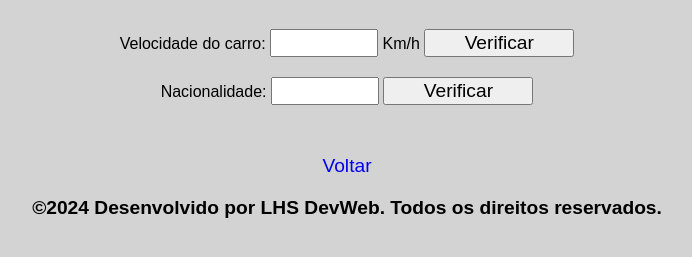
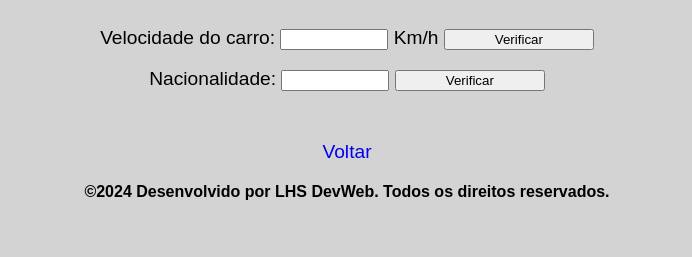
Before and after one commit to lhsdevweb/curso_js-es_site-tecscripts, a plain HTML site: page menu/SistemadeMultas/sistemademultas.html in a window 1280 px wide. Shown: the part 61-318 px from the top of the page, without its empty margins (293-985 px from the left). Drawn offline with Linux system fonts and the light colour scheme.

Commit message:
pasta atualizada com upload de todos os arquivos

```diff
--- a/menu/SistemadeMultas/style.css
+++ b/menu/SistemadeMultas/style.css
@@ -2,7 +2,7 @@
 
 body {font-family: Arial, Helvetica, sans-serif; background: lightgray; text-align: center;}
 
-input, div {font-size: 1.2em;}
+main {font-size: 1.2em;}
 #speed, #country {width: 100px; text-align: center; margin: 10px 0;}
 .verify {width: 150px; text-align: center;}
 #home {margin-top: 40px;}
```
